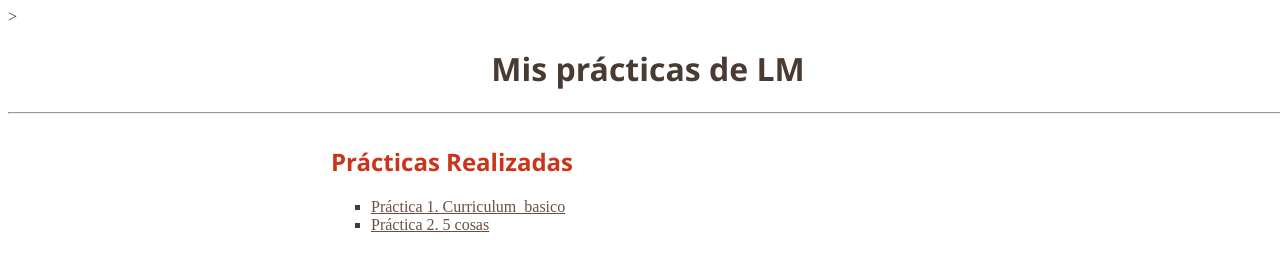
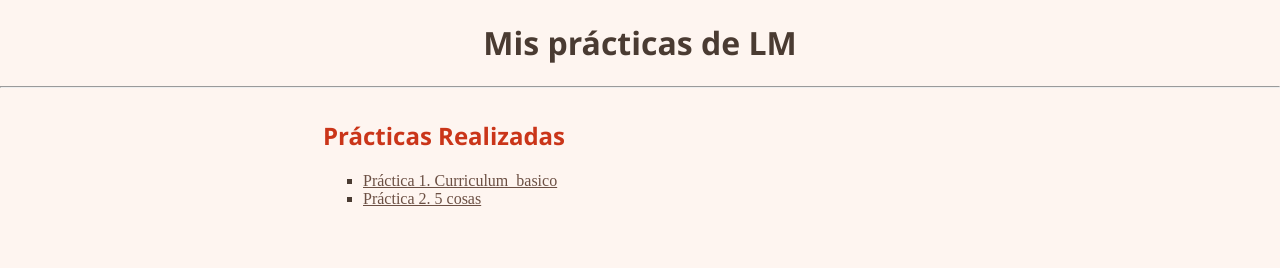
Before and after one commit to minguezMarta/minguezmarta.github.io, a plain HTML site: page index.html in a window 1280 px wide. Drawn offline with Linux system fonts and the light colour scheme.

Commit message:
Update index.html

```diff
--- a/index.html
+++ b/index.html
@@ -4,16 +4,17 @@
     <meta charset="UTF-8">
     <title>Mis Prácticas</title>
     <style>
-body{
-background="images.jpg" text="#4A3B32" link="#6B4F43" vlink="#6B4F43"
+        body {
+            background-image: url('images.jpg');
             background-repeat: no-repeat;
             background-size: cover;
             background-position: center;
             width: 100%;
-  height: 100vh;
+            min-height: 100vh;
+            margin: 0;
         }
     </style>
-</head>>
+</head>
 <body text="#4A3B32" link="#6B4F43" vlink="#6B4F43">
     <center>
         <h1>
```
Lines whose indentation alone changed are shown as unchanged.
